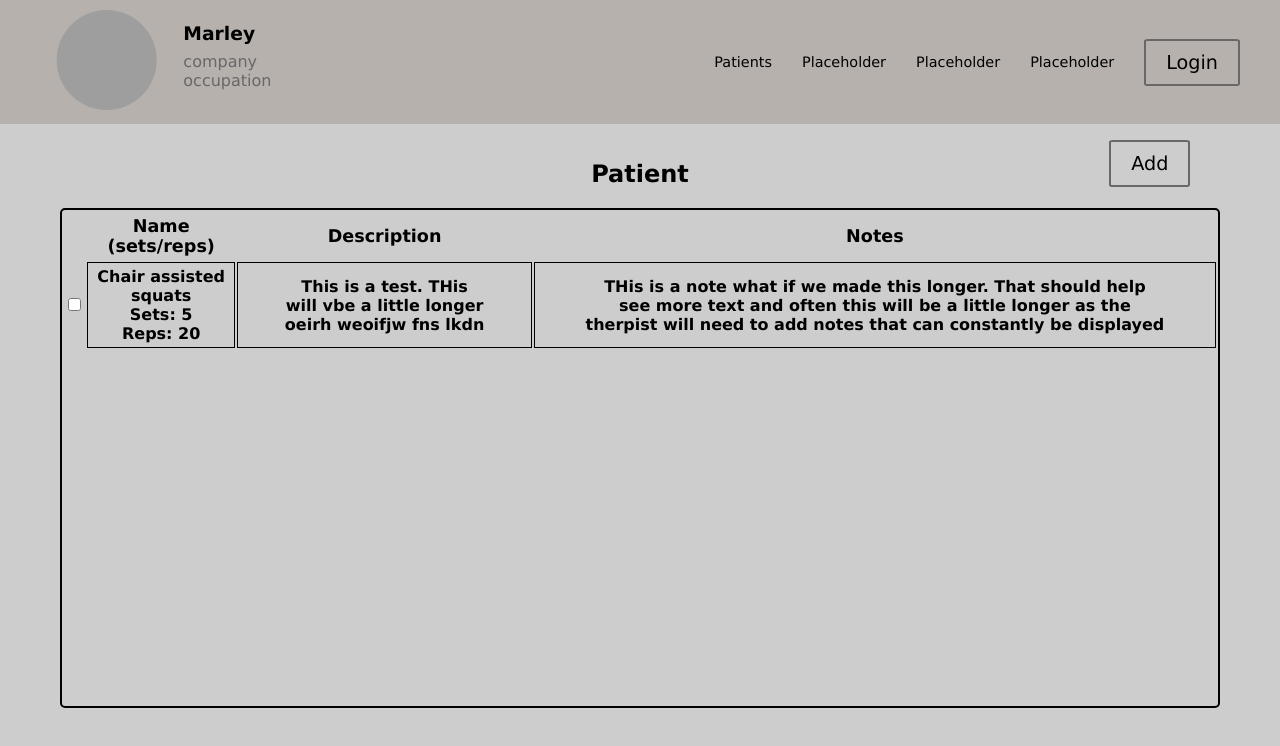
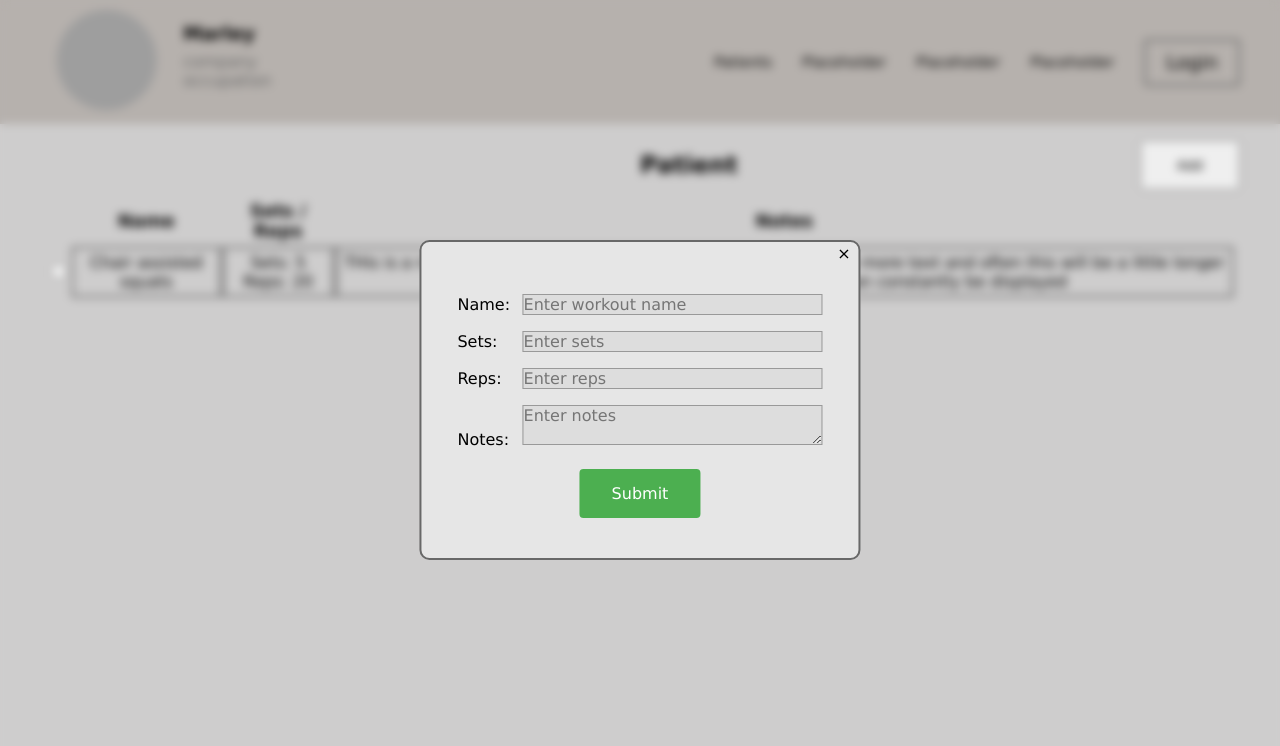
Before and after one commit to Evicencio-05/PETSproject, a plain HTML site: page src/sheet.html in a window 1280 px wide. Both pictures are taken after a click on the button "Add". Drawn offline with Linux system fonts and the light colour scheme; grey boxes are pictures that could not be loaded.

Commit message:
Pop up fixed and from add new content

```diff
--- a/src/index.js
+++ b/src/index.js
@@ -1,52 +1,102 @@
 document.addEventListener('DOMContentLoaded', function() {
+    // Pop up processing
     const diagnosis = document.getElementsByClassName('diagnosis');
-    const patientFormButton = document.querySelectorAll('button:has(.patientFormImage)');
-    const overlay = document.getElementById('popupOverlay');
+    const overlay = document.querySelector('.overlay-container');
     const closeButton = document.getElementById('closeButton');
+    const popup = document.querySelector ('.popup-box')
     const popupText = document.getElementById('popupText');
     const popupImage = document.getElementById('popupImage');
-    const overlayBlur = document.getElementById('overlayBlur');
 
-    const workoutFromOverlay = document.getElementById('workoutFormOverlay');
-    const workoutPopup = document.getElementById('workoutPopup');
+    function openPopup() {
+        if (overlay) overlay.style.display = 'block';
+    }
 
+    function closePopup() {
+        if (overlay) overlay.style.display = 'none';
+    }
+
+    function preventBubbling(event) {
+        event.stopPropagation();
+    }
+
+    // Event listeners for diagnosis buttons
     for (let i = 0; i < diagnosis.length; i++) {
         diagnosis[i].addEventListener('click', function() {
-            popupImage.style.display = 'none';
-            popupText.textContent = this.value;
-            popupText.style.display = 'block'
+            if (popupImage) popupImage.style.display = 'none';
+            if (popupText) {
+                popupText.textContent = this.value;
+                popupText.style.display = 'block';
+            }
             openPopup();
         });
     }
 
-    for (let i = 0; i < patientFormButton.length; i++) {
-        patientFormButton[i].addEventListener('click', function(e) {
-            e.preventDefault();
-            const img = this.querySelector('.patientFormImage');
-            popupImage.src = img.src;
-            popupImage.alt = img.alt;
-            popupImage.style.display = 'block';
-            popupText.style.display = 'none'
-            openPopup();
-        });
+    if (window.location.pathname === '/src/sheet.html') {
+        const createNewWorkout = document.getElementById('createNewWorkout');
+        if (createNewWorkout) {
+            createNewWorkout.addEventListener('click', openPopup);
+        }
     }
 
-    function openWorkoutForm() {
-        workoutFromOverlay.style.display = 'block';
-        workoutPopup.style.display = 'block';
+    if (popup) {
+        popup.addEventListener('click', preventBubbling);
     }
 
-    function openPopup() {
-        overlay.style.display = 'block';
-        overlayBlur.style.display = 'block';
+    if (overlay) {
+        overlay.addEventListener('click', closePopup);
     }
 
-    function closePopup() {
-        overlay.style.display = 'none';
-        overlayBlur.style.display = 'none';
+    if (closeButton) {
+        closeButton.addEventListener('click', closePopup);
     }
 
-    closeButton.addEventListener('click', closePopup);
-    overlayBlur.addEventListener('click', closePopup);
-    workoutFromOverlay.addEventListener('click', openWorkoutForm);
+    // End pop up processing
+
+
+
+    // Form submission and creation
+    const workoutForm = document.querySelector(".workout-form-contents");
+    const workoutTable = document.querySelector(".workoutTable tbody");
+
+    // Prevent the form from submitting normally
+    if (workoutForm) {
+        workoutForm.addEventListener('submit', function(e) {
+            e.preventDefault();
+
+            // Get values
+            const name = document.getElementById('name').value;
+            const sets = document.getElementById('sets').value;
+            const reps = document.getElementById('reps').value;
+            const notes = document.getElementById('notes').value;
+
+            // Create new placeholder row
+            const newRow = document.createElement('tr');
+
+            // Create and populate cells
+            newRow.innerHTML = `
+                <td class="workout-checkbox"><input type="checkbox"></td>
+                <td class="workout-name">${name}</td>
+                <td class="sets-and-reps">Sets: ${sets}<br>Reps: ${reps}</td>
+                <td><div class="workout-notes">${notes}</div></td>
+            `;
+
+            if (workoutTable) {
+                workoutTable.appendChild(newRow);
+            } else {
+                console.error('Workout table not found');
+            }
+
+            // Clear form
+            workoutForm.reset();
+
+            if (typeof closePopup === 'function') {
+                closePopup();
+            }
+
+            console.log('New row successfully added!');
+        });
+    } else {
+        console.error('Workout form not found')
+    }
+    //End from submission and creation
 });
--- a/src/sheet.css
+++ b/src/sheet.css
@@ -1,27 +1,74 @@
-.create-new-workout {
-    position: absolute;
-    right: 7%;
+form {
+    display: inline-block;
+    text-align: center;
+    padding: 1em;
+    border: none;
 }
 
-.overlay-container {
-    display: none;
-    position: fixed;
-    top: 0;
-    left: 0;
-    width: 100%;
-    height: 100%;
-    background-color: rgba(255, 255, 255, 0.034);
-    backdrop-filter: blur(5px);
-    z-index: 1000;
-    /* transition: opacity 0.3s ease; */
+form ul {
+    list-style: none;
+    padding: 0;
+    margin: 0;
 }
 
-.workout-from-content {
-    text-align: center;
+form li {
+    margin-top: 1em;
 }
 
-.list-container h4 {
+form label {
+    display: inline-block;
+    min-width: 60px;
+    text-align: left;
+}
+
+form input, form textarea {
+    font: 1em verdana;
+    width: 300px;
+    box-sizing: border-box;
+    border: 1px solid #999;
+    background-color: rgb(221, 221, 221);
+}
+
+.submit-workout {
+    background-color: #4CAF50;
+    border: none;
+    color: white;
+    padding: 15px 32px;
+    text-align: center;
+    text-decoration: none;
+    display: inline-block;
+    font-size: 16px;
+    margin: 4px 2px;
+    cursor: pointer;
+    border-radius: 4px;
+}
+
+.submit-workout:hover {
+    background-color: #45a049;
+}
+
+.workout-list-container {
+    display: flex;
+    flex-direction: column;
+    list-style-type: none;
+    min-width: 600px;
+}
+
+.workout-list-container-header {
+    display: flex;
+    align-items: center;
+}
+
+.workout-list-container h4 {
     font-size: 1.5em;
+    margin: 0 25% 0 50%;
+    width: fit-content;
+}
+
+.create-new-workout-btn {
+    width: 100px;
+    height: 50px;
+    margin-left: auto;
 }
 
 .workout-list {
@@ -31,13 +78,7 @@
     height: fit-content;
     margin: 0 auto;
     width: 100%;
-    height: 500px;
-    border: 2px black solid;
-    border-radius: 5px;
-}
-
-.workout-list tbody th {
-    border: 1px black solid;
+    padding: 5px;
 }
 
 .workout-list thead {
@@ -47,7 +88,6 @@
 .workout-list th {
     padding: 4px;
     max-width: 33%;
-    text-wrap: balance;
 }
 
 .workout-list .workout-checkbox {
@@ -58,6 +98,25 @@
     cursor: pointer;
 }
 
-.workout-list .workout-name {
+.workout-list td {
+    border: 1px black solid;
+    text-align: center;
+    padding: 5px;
+}
+
+.workout-list tr {
+    max-height: 5px;
+}
+
+.workout-list .workout-name, .sets-and-reps {
+    width: fit-content;
+    min-width: 100px;
     max-width: 20%;
 }
+
+.workout-list .workout-notes {
+    width: fit-content;
+    overflow: scroll;
+    scrollbar-width: none;
+    max-height: 100px;
+}
--- a/src/sheet.html
+++ b/src/sheet.html
@@ -9,6 +9,7 @@
         <meta name="viewport" content="width=device-width, initial-scale=1">
         <link rel="stylesheet" href="style.css">
         <link rel="stylesheet" href="sheet.css">
+        <script src="index.js"></script>
     </head>
     <body>
         <div class="page-wrapper">
@@ -32,52 +33,62 @@
                 </nav>
             </header>
             <main>
-                <button class="create-new-workout" title="Add a new workout">
-                    Add
-                </button>
-
                 <div class="overlay-container" id="workoutFormOverlay">
                     <div class="popup-box" id="workoutPopup">
-                        <form class="workout-form-contents">
-                            <label class="form-label" for="name">Name:</label>
-                            <input class="form-input" type="text" placeholder="Enter workout name" id="name" name="name" required>
+                        <form class="workout-form-contents" id="workoutForm">
+                            <ul>
+                                <li>
+                                    <label class="form-label" for="name">Name:</label>
+                                    <input class="form-input" type="text" placeholder="Enter workout name" id="name" name="workout_name" required>
+                                </li>
+                                <li>
+                                    <label class="form-label" for="sets">Sets:</label>
+                                    <input class="form-input" type="number" placeholder="Enter sets" id="sets" name="workout_sets" min="0" required>
+                                </li>
+                                <li>
+                                    <label class="form-label" for="reps">Reps:</label>
+                                    <input class="form-input" type="number" placeholder="Enter reps" id="reps" name="workout_reps" min="0" required>
+                                </li>
+                                <li>
+                                    <label class="form-label" for="notes">Notes:</label>
+                                    <textarea class="form-input" type="text" placeholder="Enter notes" id="notes" name="workout_notes"></textarea>
 
-                            <label class="form-label" for="sets">Sets:</label>
-                            <input class="form-input" type="number" placeholder="Enter sets" id="sets" name="sets" min="0" required>
-
-                            <label class="form-label" for="reps">Reps:</label>
-                            <input class="form-input" type="number" placeholder="Enter reps" id="reps" name="reps" min="0" required>
-
-                            <label class="form-label" for="description">Description:</label>
-                            <input class="form-input" type="text" placeholder="Enter description" id="description" name="description" required>
-
-                            <label class="form-label" for="notes">Notes:</label>
-                            <input class="form-input" type="text" placeholder="Enter notes" id="notes" name="notes">
-
-                            <button class="submit-workout" type="submit"></button>
-
-                            <span id="closeButton">&times;</span>
+                                </li>
+                                <li>
+                                    <button class="submit-workout" type="submit">Submit</button>
+                                </li>
+                                <span id="closeButton">&times;</span>
+                            </ul>
 
                         </form>
                     </div>
                 </div>
 
-                <div class="list-container">
-                    <h4>Patient</h4>
+                <div class="workout-list-container">
+                    <div class="workout-list-container-header">
+                        <h4>Patient</h4>
+                        <button class="create-new-workout-btn" id="createNewWorkout" title="Add a new workout">
+                            Add
+                        </button>
+                    </div>
                     <div class="workout-list">
-                        <table>
+                        <table id="workoutTable" class="workoutTable">
                             <thead>
                                 <th scope="col"></th>
-                                <th scope="col" class="workout-name">Name (sets/reps)</th>
-                                <th scope="col">Description</th>
-                                <th scope="col">Notes</th>
+                                <th scope="col" class="workout-name">Name</th>
+                                <th scope="col" class="sets-and-reps">Sets / Reps</th>
+                                <th scope="col" class="workout-notes">Notes</th>
                             </thead>
                             <tbody>
                                 <tr>
-                                    <th scope="row" class="workout-checkbox"><input type="checkbox" name="" id=""></th>
-                                    <th scope="row">Chair assisted squats<br>Sets: 5<br>Reps: 20</th>
-                                    <th scope="row">This is a test. THis will vbe a little longer oeirh weoifjw fns lkdn</th>
-                                    <th scope="row">THis is a note what if we made this longer. That should help see more text and often this will be a little longer as the therpist will need to add notes that can constantly be displayed</th>
+                                    <td class="workout-checkbox"><input type="checkbox" name="" id=""></th>
+                                    <td class="workout-name">Chair assisted squats</th>
+                                    <td class="sets-and-reps">Sets: 5<br>Reps: 20</th>
+                                    <td>
+                                        <div class="workout-notes">
+                                            THis is a note what if we made this longer. That should help see more text and often this will be a little longer as the therpist will need to add notes that can constantly be displayed
+                                        </div>
+                                    </th>
                                 </tr>
                             </tbody>
                         </table>
@@ -85,8 +96,5 @@
                 </div>
             </main>
         </div>
-
-        <script src="index.js"></script>
-
     </body>
 </html>
--- a/src/style.css
+++ b/src/style.css
@@ -4,10 +4,6 @@
     box-sizing: border-box;
     font-family: Verdana, Geneva, Tahoma, sans-serif;
     justify-content: space-evenly;
-}
-
-body, html {
-    height: 100%;
 }
 
 header {
@@ -37,10 +33,11 @@ hr {
 }
 
 .page-wrapper {
-    height: 100%;
+    height: 100vh;
     margin:  0px auto;
     overflow: hidden;
     background-color: rgb(206, 205, 205);
+    overflow-y: scroll;
 }
 
 .grow {
@@ -116,10 +113,6 @@ hr {
 }
 
 .list-container {
-    display: flex;
-    flex-direction: column;
-    padding: 20px;
-    list-style-type: none;
     margin-bottom: 20px;
 }
 
@@ -142,12 +135,15 @@ hr {
     border: 2px black solid;
     border-radius: 10px;
     padding: 20px;
+    overflow-x: auto;
+    scrollbar-width: thin;
 }
 
 .card {
     text-align: center;
     overflow-y: auto;
     scrollbar-width: none;
+    min-width: 200px;
     max-width: 200px;
     height: 300px;
     border: 2px black solid;
@@ -187,15 +183,29 @@ hr {
     margin: 5px;
 }
 
+.overlay-container {
+    display: none;
+    position: fixed;
+    top: 0;
+    left: 0;
+    width: 100%;
+    height: 100%;
+    backdrop-filter: blur(5px);
+    pointer-events: auto;
+    cursor: pointer;
+    z-index: 999;
+}
+
 .popup-box {
     position: absolute;
     top: 50%;
     left: 50%;
     transform: translate(-50%, -50%);
-    background-color: white;
+    background-color: rgb(230, 230, 230);
     border: 2px solid rgb(104, 104, 104);
     border-radius: 10px;
     padding: 20px;
+    cursor: default;
     z-index: 1000;
 }
 
@@ -216,15 +226,3 @@ hr {
     top: 2px;
     right: 8px;
 }
-
-#overlayBlur {
-    display: none;
-    position: fixed;
-    top: 0;
-    left: 0;
-    width: 100%;
-    height: 100%;
-    background-color: rgba(255, 255, 255, 0.034);
-    backdrop-filter: blur(5px);
-    z-index: 1000;
-}
```
Also changed, not shown: src/index.html (+3 -6 lines), doc/TODO.txt.
